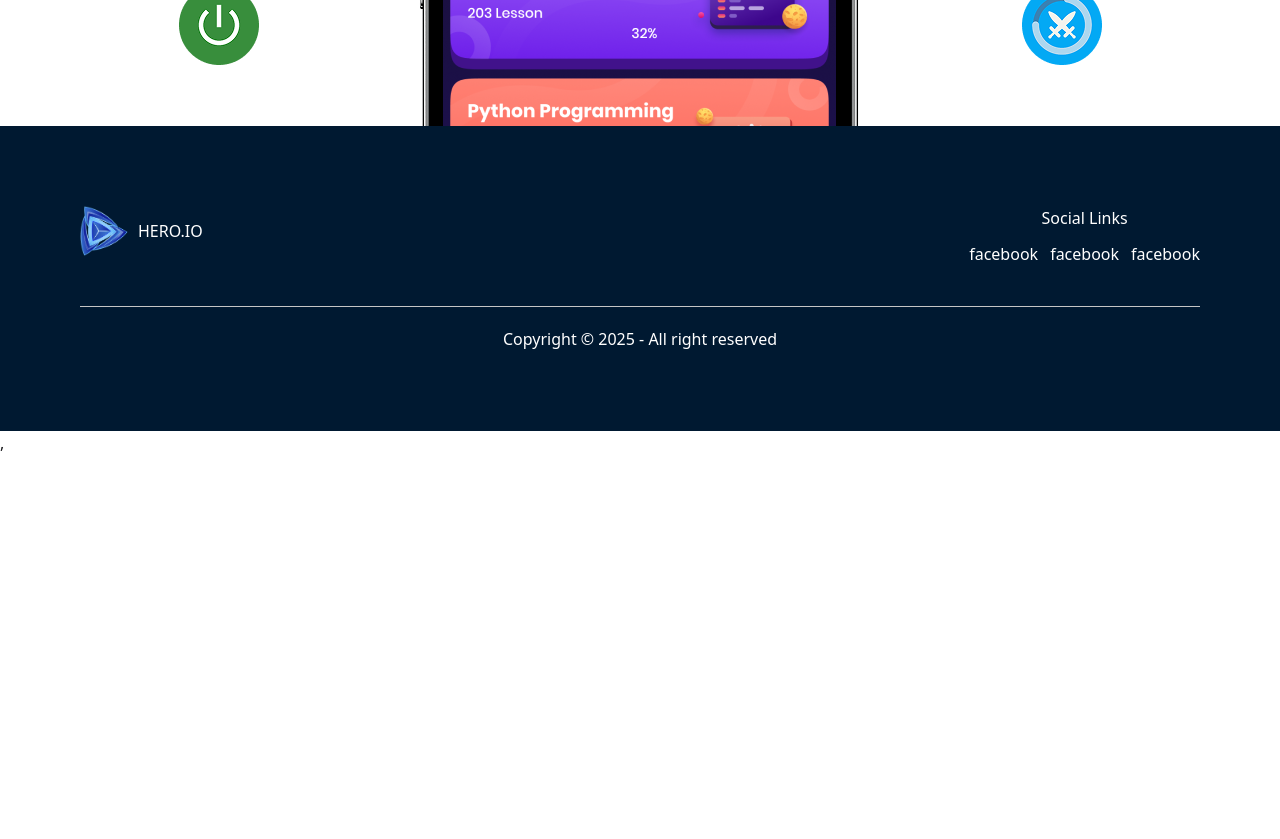
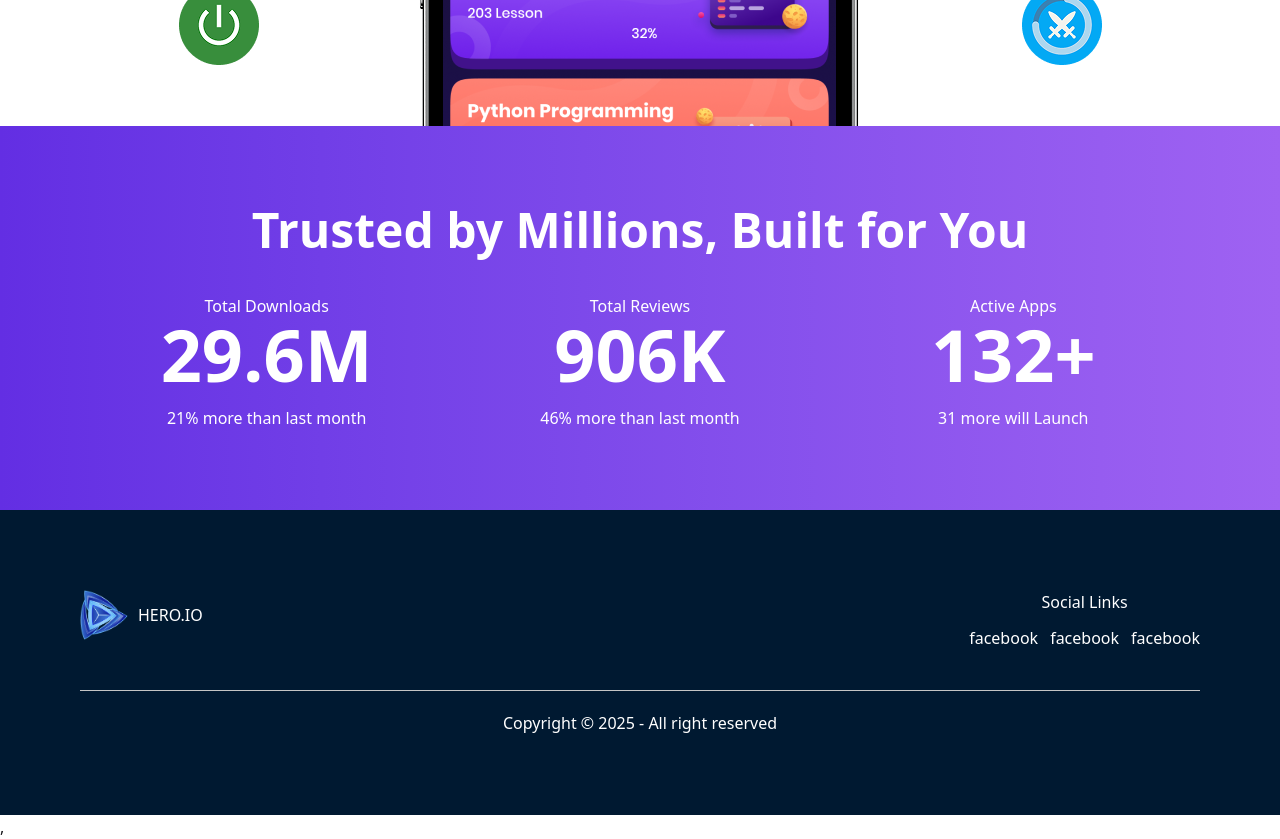
Before and after one commit to priom125/Appengy, a React (Vite) app: page / in a window 1280 px wide. Shown: the part 800-1639 px from the top of the page. Before the commit the page ends 1255 px from the top, so only its background shows below. Built offline with nearby package versions, Linux system fonts and the light colour scheme.

Commit message:
banner done

```diff
--- a/src/Pages/Home.jsx
+++ b/src/Pages/Home.jsx
@@ -1,10 +1,12 @@
 import React from 'react'
 import Hero from '../components/Hero'
+import Banner from '../components/Banner'
 
 function Home() {
   return (
     <div>
       <Hero/>
+      <Banner/>
     </div>
   )
 }
--- a/src/components/Banner.jsx
+++ b/src/components/Banner.jsx
@@ -0,0 +1,28 @@
+import React from 'react'
+
+function Banner() {
+  return (
+    <div className='bg-gradient-to-r from-[#632EE3] to-[#9F62F2] text-white text-center p-20'>
+          <h1 className='text-5xl text-center font-bold'>Trusted by Millions, Built for You</h1>
+          <div className="flex">
+            <div className="flex flex-col items-center justify-center w-1/3 mt-10">
+                <p className='font-extralight'>Total Downloads</p>
+                <h1 className='text-7xl font-bold'>29.6M</h1>
+                 <p className='font-extralight mt-4'>21% more than last month</p>
+            </div>
+            <div className="flex flex-col items-center justify-center w-1/3 mt-10">
+                <p className='font-extralight'>Total Reviews</p>
+                <h1 className='text-7xl font-bold'>906K</h1>
+                 <p className='font-extralight mt-4'>46% more than last month</p>
+            </div>
+            <div className="flex flex-col items-center justify-center w-1/3 mt-10">
+                <p className='font-extralight'>Active Apps</p>
+                <h1 className='text-7xl font-bold'>132+</h1>
+                 <p className='font-extralight mt-4'>31 more will Launch</p>
+            </div>
+            </div>
+    </div>
+  )
+}
+
+export default Banner
```
